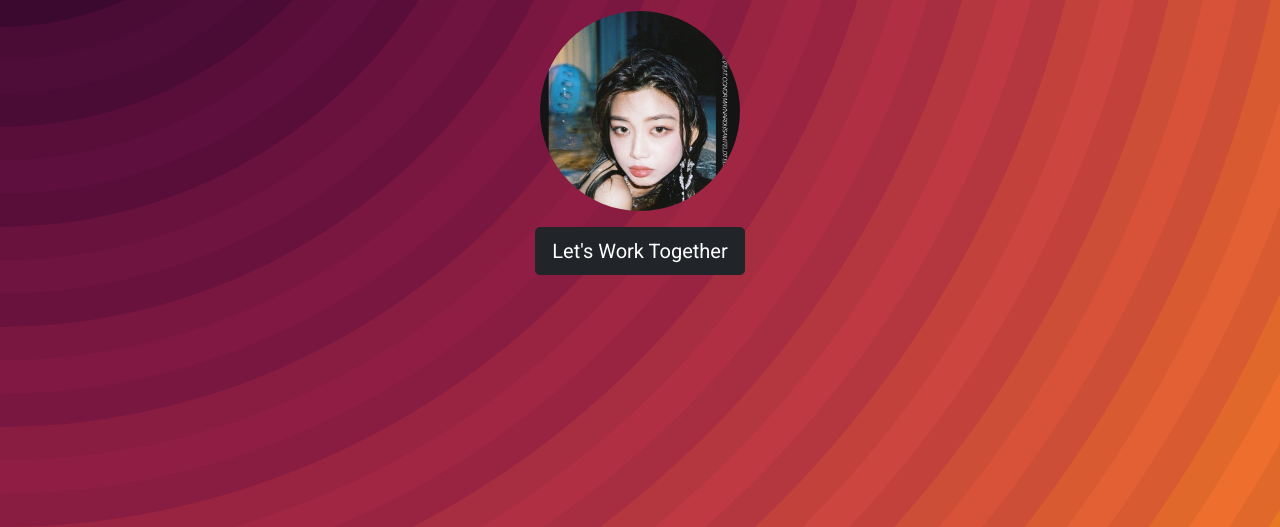
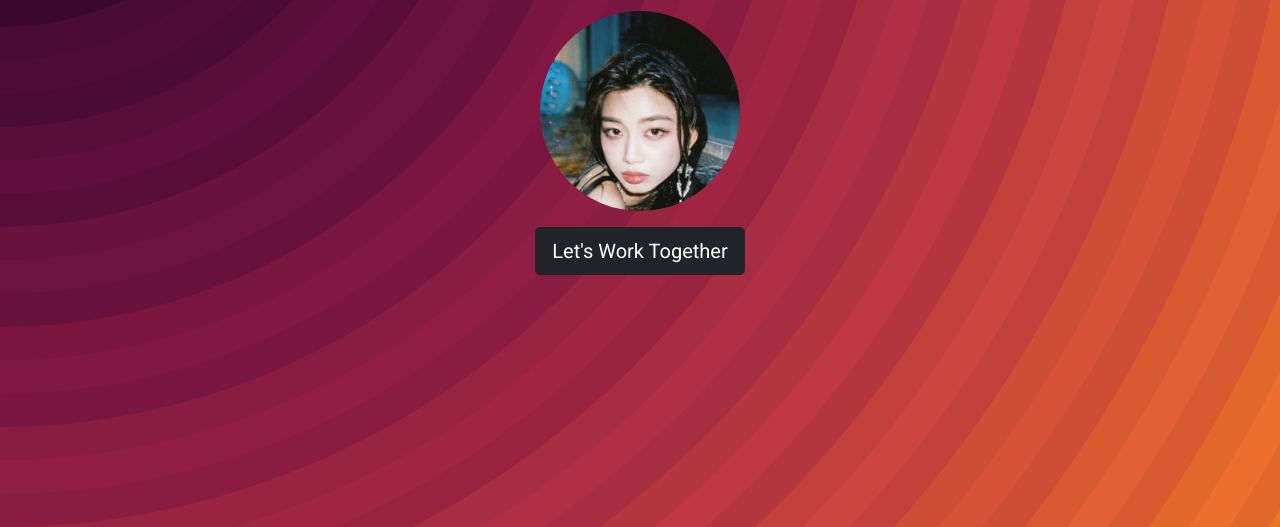
Before and after one commit to Miztery/fcbportfolio, a plain HTML site: page index.html in a window 1280 px wide. Shown: the part 273-800 px from the top of the page. Drawn offline with nearby package versions, Linux system fonts and the light colour scheme.

Commit message:
Fixed portfolio

```diff
--- a/index.html
+++ b/index.html
@@ -26,7 +26,7 @@
 		<section id="landing" class="text-center mt-5">
 			<h1>Full Stack Web Developer</h1>
 			<p>Hi! My name is Rogee and I love building things from scratch.</p>
-			<img src="./images/me.png" id="profile" class="img-fluid">
+			<img src="./images/pic.jpg" id="profile" class="img-fluid">
 			<a href="mailto:fcb@zuitt.co" class="btn btn-dark btn-lg mt-3">Let's Work Together</a>
 		</section>
 	</div>
```
Also changed, not shown: Images/pic.jpg (added).
